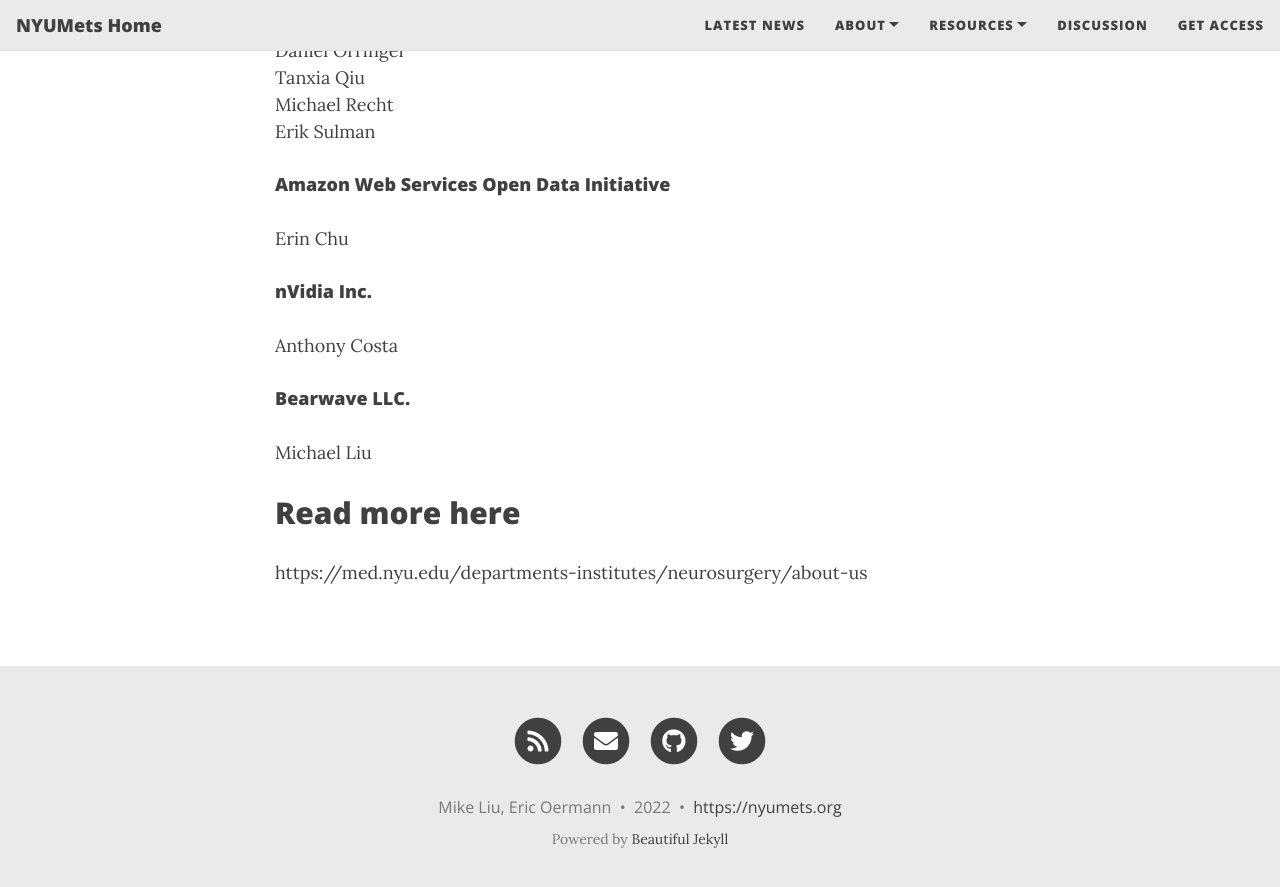
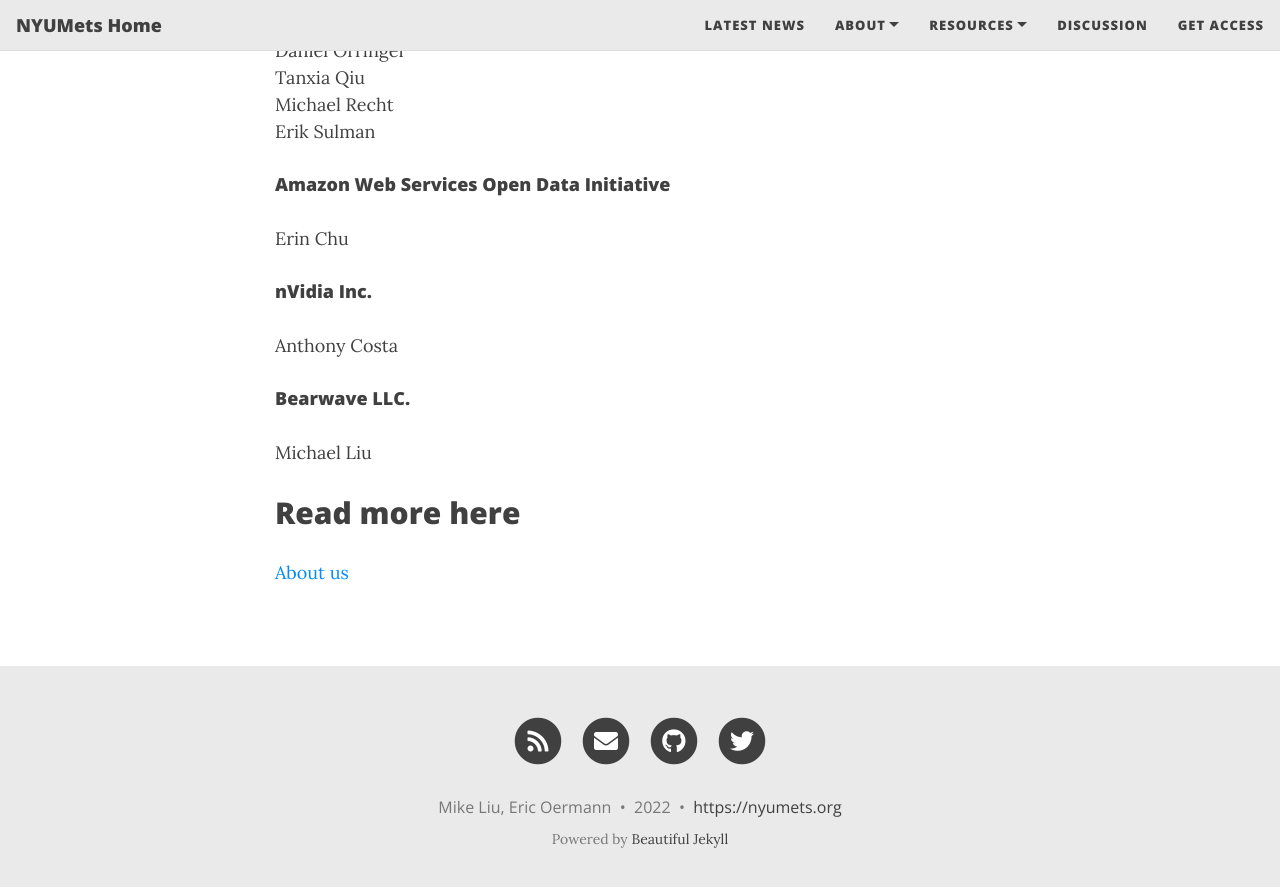
Before and after one commit to nyumets/nyumets.github.io, a Jekyll site: the page built from about/theteam.md, in a window 1280 px wide and 900 px high, scrolled down 835 px. Shown: the top 887 px of the window. Built offline with Jekyll 4.4.1, drawn with Linux system fonts in a browser that asks for light colours; nearby versions of some CDN libraries; some of the changed lines change nothing that is shown.

Commit message:
team page update

```diff
--- a/about/theteam.md
+++ b/about/theteam.md
@@ -35,4 +35,4 @@ Anthony Costa
 Michael Liu
 
 ## Read more here
-https://med.nyu.edu/departments-institutes/neurosurgery/about-us
+<a href="https://med.nyu.edu/departments-institutes/neurosurgery/about-us">About us</a>
```
